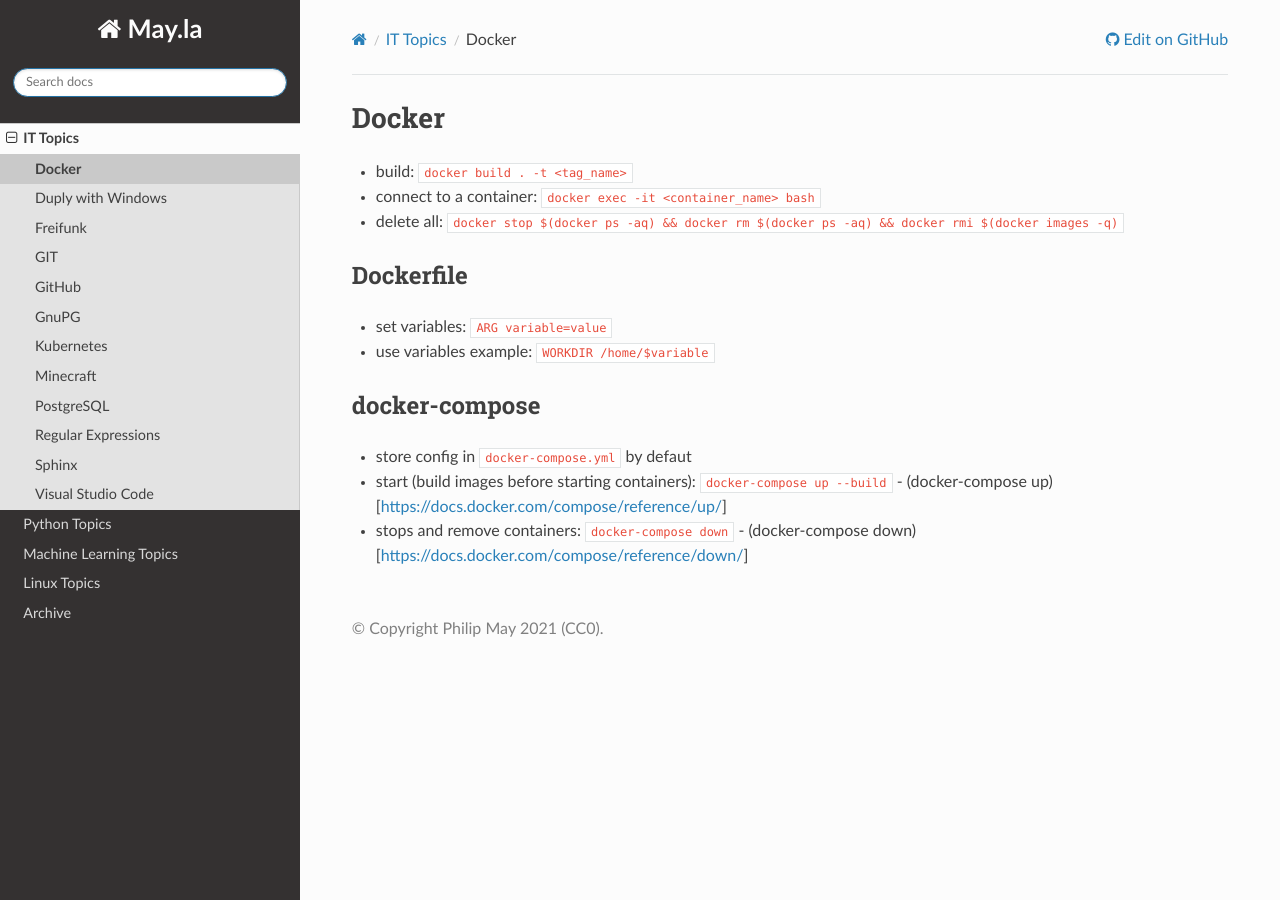
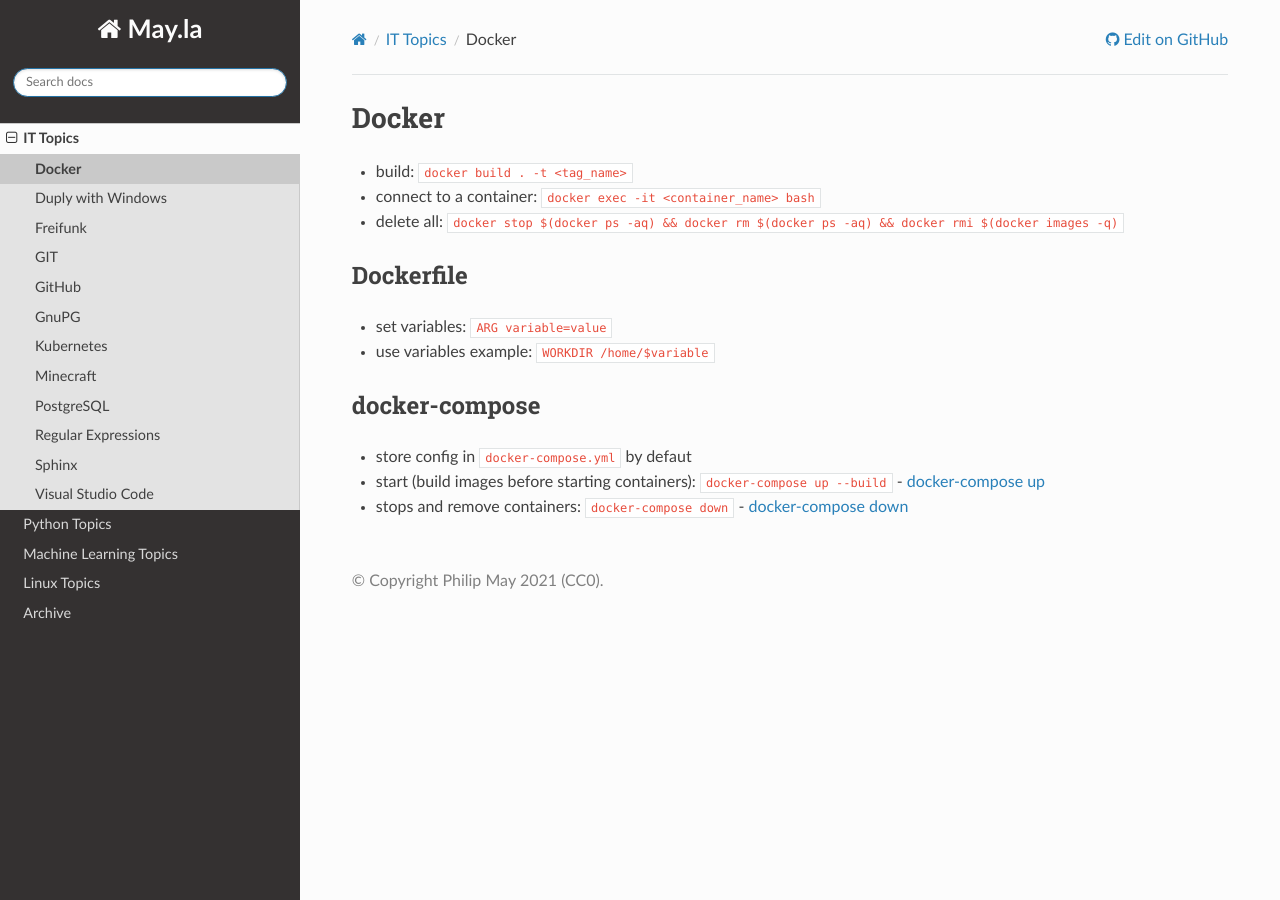
Before and after one commit to PhilipMay/May.la, a Sphinx documentation site: the page built from source/it/docker.md, in a window 1280 px wide. Built offline with Sphinx 7.4.7 and the Read the Docs theme 2.0.0, drawn with Linux system fonts in a browser that asks for light colours.

Commit message:
Update docker.md

```diff
--- a/source/it/docker.md
+++ b/source/it/docker.md
@@ -9,5 +9,5 @@
 
 ## docker-compose
 - store config in `docker-compose.yml` by defaut
-- start (build images before starting containers): `docker-compose up --build` - (docker-compose up)[https://docs.docker.com/compose/reference/up/]
-- stops and remove containers: `docker-compose down` - (docker-compose down)[https://docs.docker.com/compose/reference/down/]
+- start (build images before starting containers): `docker-compose up --build` - [docker-compose up](https://docs.docker.com/compose/reference/up/)
+- stops and remove containers: `docker-compose down` - [docker-compose down](https://docs.docker.com/compose/reference/down/)
```
